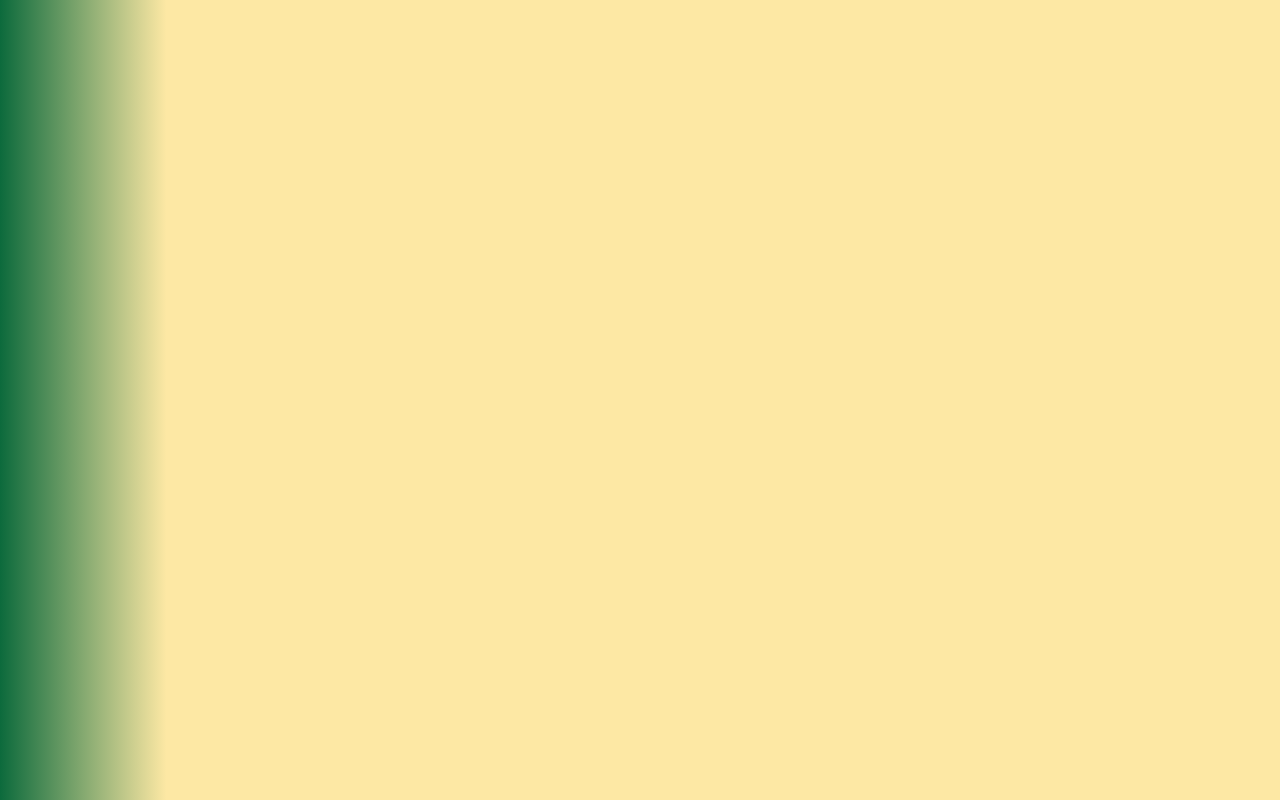
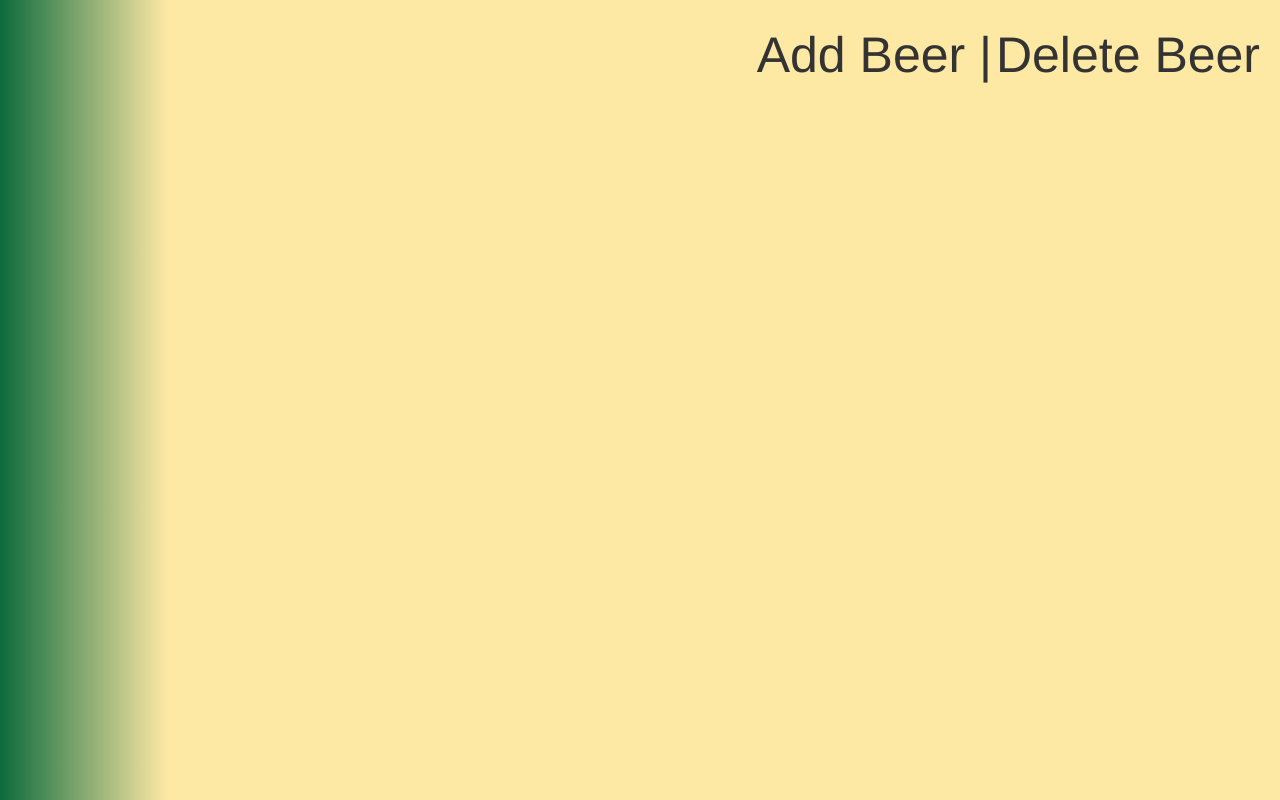
Before and after one commit to Blubagoo/The-collective-app, a plain HTML site: page beer.html in a window 1280 px wide. Drawn offline with nearby package versions, Linux system fonts and the light colour scheme.

Commit message:
added new pages

```diff
--- a/beer.css
+++ b/beer.css
@@ -0,0 +1,23 @@
+body {
+	padding: 20px;
+	text-align: center;
+	margin-left: auto;
+	margin-right: auto;
+	background-image:
+    linear-gradient(
+      to right,
+      #0C6A3C,
+      #FDE8A4 13%
+    );
+    height: 100%;
+    margin: 0;
+    background-repeat: no-repeat;
+    background-attachment: fixed;
+    background-size: cover;
+
+}
+#nav-top li {
+  display: inline-block;
+  text-decoration: none;
+  font-size: 50px;
+}
--- a/beer.html
+++ b/beer.html
@@ -9,9 +9,16 @@
 	<meta name="keywords" content="Dothan Bar The Collective"
 	<meta name="viewport" content="width=device-width">
 	<link rel="stylesheet" href="https://maxcdn.bootstrapcdn.com/bootstrap/3.3.7/css/bootstrap.min.css" integrity="sha384-BVYiiSIFeK1dGmJRAkycuHAHRg32OmUcww7on3RYdg4Va+PmSTsz/K68vbdEjh4u" crossorigin="anonymous">
-	<link href="index.css" rel="stylesheet" type="text/css">
+	<link href="beer.css" rel="stylesheet" type="text/css">
 </head>
 <body>
-
+	<header>
+		<nav role="navigatioin" class="pull-right">
+			<ul id="nav-top">
+				<li id="add-beer">Add Beer | </li>
+				<li id="delete-beer">Delete Beer</li>
+			</ul>
+		</nav>
+	</header>
 </body>
 </html>
--- /dev/null
+++ b/beer.js
@@ -0,0 +1,3 @@
+//listen for changes to beer menu
+//remove beer list
+//
--- a/index.css
+++ b/index.css
@@ -80,7 +80,7 @@ section article {
 #ban-logo {
 	text-align: center;
 }
-.vert-nav {
+.vert-nav li{
 	text-decoration: none;
 	width: 11%;
 	margin-top: ;
```
Also changed, not shown: index.html (+1 -1 lines).
